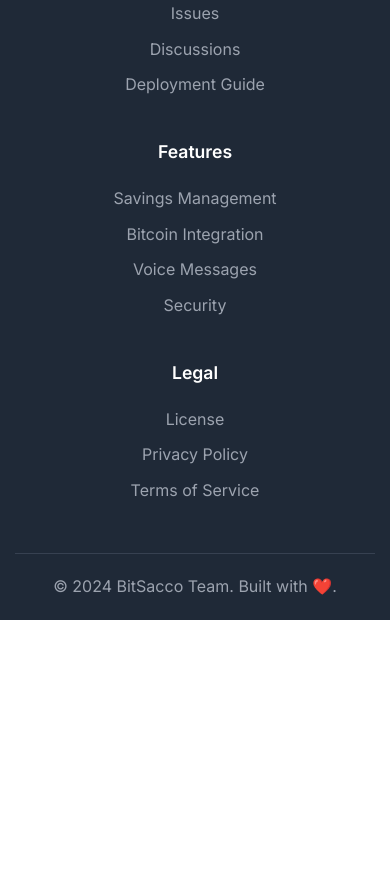
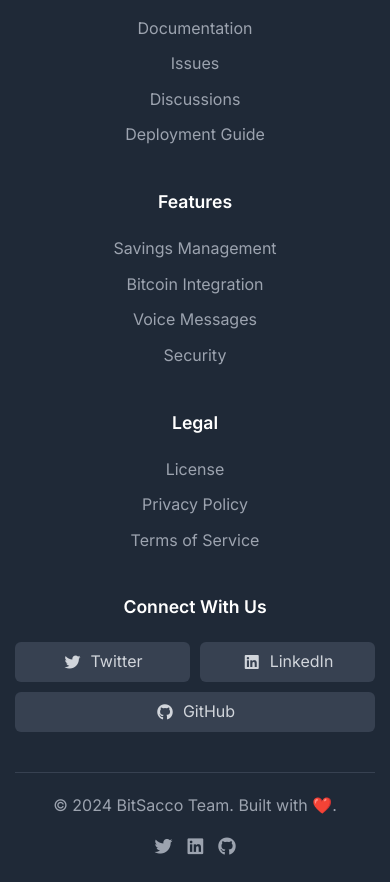
Before and after one commit to MWANGAZA-LAB/Bitsaccobot, a plain HTML site: page index.html in a window 390 px wide. Shown: the part 8648-9530 px from the top of the page. Before the commit the page ends 9268 px from the top, so only its background shows below. Drawn offline with Linux system fonts and the light colour scheme.

Commit message:
feat: Add BitSacco social media integration to static website
- Add Twitter/X (@bitsacco) and LinkedIn company links to footer
- Create dedicated 'Connect With Us' section in footer
- Add social media icons with hover effects and brand colors
- Implement responsive design for mobile devices
- Include GitHub link for complete social presence
- Enhance footer with professional social media integration

```diff
--- a/index.html
+++ b/index.html
@@ -468,9 +468,37 @@
                         <li><a href="#">Terms of Service</a></li>
                     </ul>
                 </div>
+                <div class="footer-section">
+                    <h4 class="footer-title">Connect With Us</h4>
+                    <div class="social-links">
+                        <a href="https://x.com/bitsacco" target="_blank" rel="noopener noreferrer" class="social-link twitter">
+                            <i class="fab fa-twitter"></i>
+                            <span>Twitter</span>
+                        </a>
+                        <a href="https://www.linkedin.com/company/bitsacco" target="_blank" rel="noopener noreferrer" class="social-link linkedin">
+                            <i class="fab fa-linkedin"></i>
+                            <span>LinkedIn</span>
+                        </a>
+                        <a href="https://github.com/MWANGAZA-LAB/Bitsaccobot" target="_blank" rel="noopener noreferrer" class="social-link github">
+                            <i class="fab fa-github"></i>
+                            <span>GitHub</span>
+                        </a>
+                    </div>
+                </div>
             </div>
             <div class="footer-bottom">
                 <p>&copy; 2024 BitSacco Team. Built with ❤️.</p>
+                <div class="footer-social">
+                    <a href="https://x.com/bitsacco" target="_blank" rel="noopener noreferrer" class="footer-social-link">
+                        <i class="fab fa-twitter"></i>
+                    </a>
+                    <a href="https://www.linkedin.com/company/bitsacco" target="_blank" rel="noopener noreferrer" class="footer-social-link">
+                        <i class="fab fa-linkedin"></i>
+                    </a>
+                    <a href="https://github.com/MWANGAZA-LAB/Bitsaccobot" target="_blank" rel="noopener noreferrer" class="footer-social-link">
+                        <i class="fab fa-github"></i>
+                    </a>
+                </div>
             </div>
         </div>
     </footer>
--- a/styles.css
+++ b/styles.css
@@ -666,8 +666,75 @@
 .footer-bottom {
     border-top: 1px solid #374151;
     padding-top: 20px;
+    display: flex;
+    justify-content: space-between;
+    align-items: center;
+    color: #9ca3af;
+}
+
+.footer-social {
+    display: flex;
+    gap: 15px;
+}
+
+.footer-social-link {
+    color: #9ca3af;
+    font-size: 18px;
+    transition: color 0.3s ease, transform 0.3s ease;
+}
+
+.footer-social-link:hover {
+    color: #667eea;
+    transform: translateY(-2px);
+}
+
+.social-links {
+    display: flex;
+    flex-direction: column;
+    gap: 10px;
+}
+
+.social-link {
+    display: flex;
+    align-items: center;
+    gap: 8px;
+    color: #d1d5db;
+    text-decoration: none;
+    padding: 8px 12px;
+    border-radius: 6px;
+    transition: all 0.3s ease;
+    border: 1px solid transparent;
+}
+
+.social-link:hover {
+    color: white;
+    background: rgba(102, 126, 234, 0.1);
+    border-color: rgba(102, 126, 234, 0.3);
+    transform: translateX(5px);
+}
+
+.social-link.twitter:hover {
+    color: #1da1f2;
+    background: rgba(29, 161, 242, 0.1);
+    border-color: rgba(29, 161, 242, 0.3);
+}
+
+.social-link.linkedin:hover {
+    color: #0077b5;
+    background: rgba(0, 119, 181, 0.1);
+    border-color: rgba(0, 119, 181, 0.3);
+}
+
+.social-link.github:hover {
+    color: #333;
+    background: rgba(51, 51, 51, 0.1);
+    border-color: rgba(51, 51, 51, 0.3);
+}
+
+.social-link i {
+    font-size: 16px;
+    width: 20px;
     text-align: center;
-    color: #9ca3af;
 }
 
 /* Responsive Design */
@@ -730,6 +797,28 @@
 
     .section-title {
         font-size: 2rem;
+    }
+
+    .footer-bottom {
+        flex-direction: column;
+        gap: 15px;
+        text-align: center;
+    }
+
+    .footer-social {
+        justify-content: center;
+    }
+
+    .social-links {
+        flex-direction: row;
+        flex-wrap: wrap;
+        justify-content: center;
+    }
+
+    .social-link {
+        flex: 1;
+        min-width: 120px;
+        justify-content: center;
     }
 }
 
```
